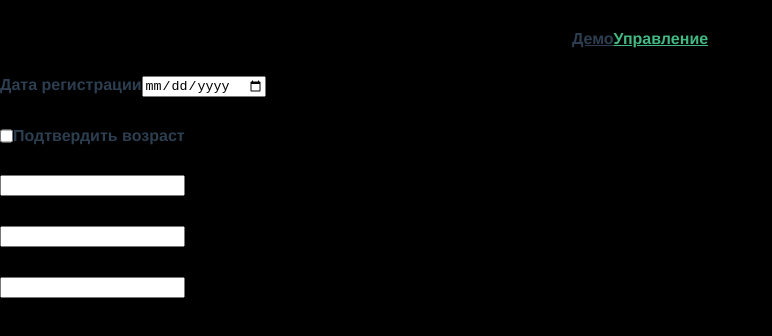
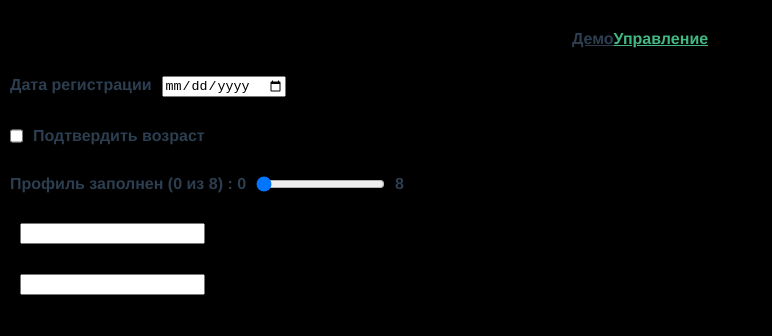
Before and after one commit to parunkov/Vue2, a Vue app: page /control in a window 1280 px wide. Shown: the top 336 px of the page, without its empty margins (0-772 px from the left). Built offline with nearby package versions, Linux system fonts and the light colour scheme.

Commit message:
secret creating

```diff
--- a/src/components/ProgressBlock.vue
+++ b/src/components/ProgressBlock.vue
@@ -65,7 +65,7 @@ export default {
       // console.log(this.userData);
       this.popinData = data[this.userData[name]];
       this.popinVisible = true;
-      console.log(this.popinData);
+      // console.log(this.popinData);
       this.popinOpened = true;
     },
     closePopin() {
--- a/src/components/ProgressControls.vue
+++ b/src/components/ProgressControls.vue
@@ -4,15 +4,16 @@
       <h4>Дата регистрации</h4>
       <input type="date" :value="regDate" @input="onDateInput" />
     </div>
-    <div class="control-item">
+    <div class="control-item control-item_content_age">
       <label>
         <input type="checkbox" :checked="ageConfirmed" @input="confirmAge" />
         <h4>Подтвердить возраст</h4>
       </label>
     </div>
     <div class="control-item">
-      <h4></h4>
-      <input type="text" />
+      <h4>{{ `Профиль заполнен (${profileFilling} из 8) : 0` }}</h4>
+      <input type="range" min="0" max="8" step="1" :value="profileFilling" @input="fillProfile" />
+      <h4>8</h4>
     </div>
     <div class="control-item">
       <h4></h4>
@@ -30,19 +31,21 @@ import { mapActions, mapState } from 'vuex';
 export default {
   // data() {
   //   return {
-  //     regDate: '',
+  //     profileFilling: 0,
   //   };
   // },
   computed: {
     ...mapState({
       regDate: (state) => state.progress.regDate,
       ageConfirmed: (state) => state.progress.ageConfirmed,
+      profileFilling: (state) => state.progress.profileFilling,
     }),
   },
   methods: {
     ...mapActions({
       setUser: 'progress/setUser',
       setAge: 'progress/setAge',
+      setSecret: 'progress/setSecret',
     }),
     onDateInput(event) {
       this.regDate = event.target.value;
@@ -52,9 +55,14 @@ export default {
       console.log(event.target.checked);
       this.setAge(event.target.checked);
     },
+    fillProfile(event) {
+      const filling = event.target.value;
+      console.log(filling);
+      this.setSecret(filling);
+    },
   },
   mounted() {
-    console.log(this.$store);
+    // console.log(this.$store);
     // console.log(this.setUserProgress);
   },
 };
@@ -63,8 +71,15 @@ export default {
 .control-item {
   display: flex;
   margin-bottom: 30px;
+  &_content_age {
+    padding-left: 10px;
+  }
   label {
     display: flex;
   }
+  h4 {
+    margin-left: 10px;
+    margin-right: 10px;
+  }
 }
 </style>
--- a/src/store/progressModule.js
+++ b/src/store/progressModule.js
@@ -9,7 +9,9 @@ export default {
     },
     regDate: '',
     ageConfirmed: false,
+    profileFilling: 0,
   }),
+
   mutations: {
     SET_USER(state, payload) {
       state.regDate = payload;
@@ -30,12 +32,26 @@ export default {
       setUserProgress('emerald', 182, 365, dateDiff);
       setUserProgress('brilliant', 365, 36500, dateDiff);
     },
+
     SET_AGE(state, payload) {
       state.ageConfirmed = payload;
       const ageValue = payload ? 'age' : 'ageDisabled';
       state.userData.age = ageValue;
     },
+
+    SET_SECRET(state, payload) {
+      const setSecretProgress = (newValue, min, max) => {
+        if (payload > min && payload <= max && newValue !== state.userData.secret) {
+          state.userData.secret = newValue;
+        }
+      };
+
+      setSecretProgress('secretGold', 0, 1);
+      setSecretProgress('secretPlatinum', 1, 2);
+      setSecretProgress('secret', 2, 10);
+    },
   },
+
   actions: {
     setUser({ commit }, payload) {
       commit('SET_USER', payload);
@@ -43,6 +59,10 @@ export default {
     setAge({ commit }, payload) {
       commit('SET_AGE', payload);
     },
+    setSecret({ commit }, payload) {
+      commit('SET_SECRET', payload);
+    },
   },
+
   namespaced: true,
 };
```
